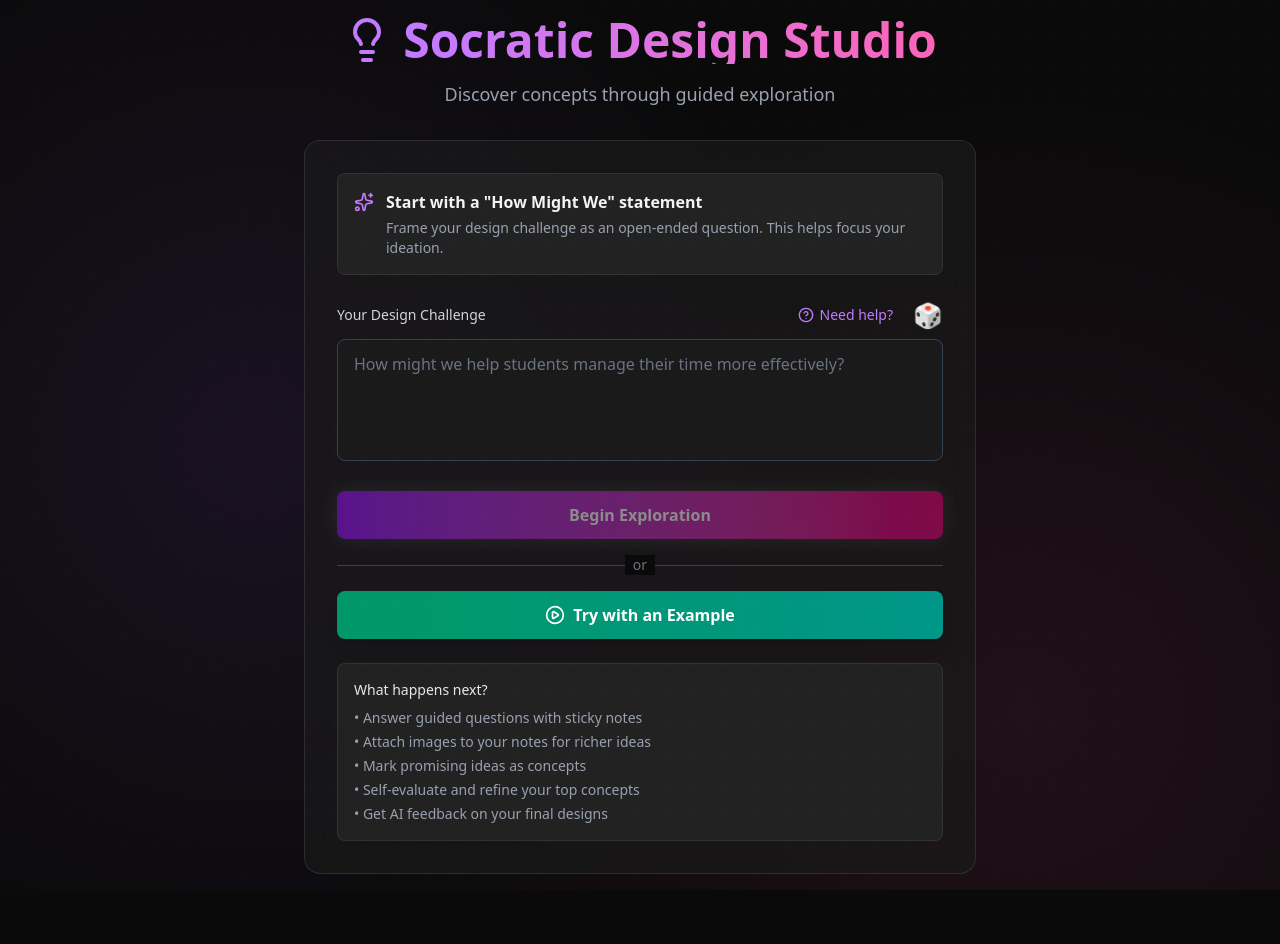
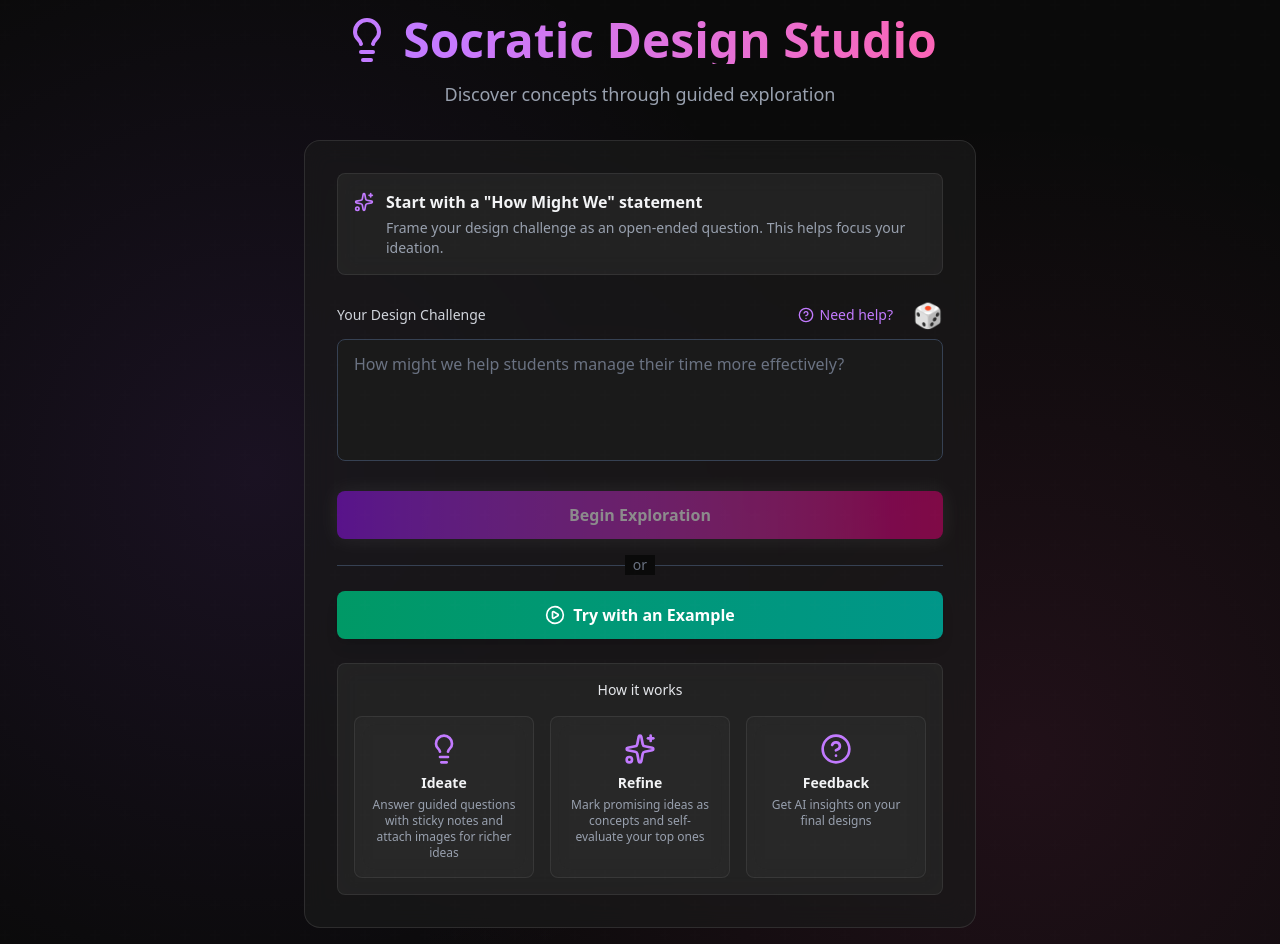
Before and after one commit to AnthonyMohun/volition, a Next.js app: page / in a window 1280 px wide. Before the commit the page ends 890 px from the top, so only its background shows below. Built offline with nearby package versions, Linux system fonts and the light colour scheme.

Commit message:
add how it works section

```diff
--- a/app/page.tsx
+++ b/app/page.tsx
@@ -142,16 +142,40 @@ export default function Home() {
           </form>
 
           <div className="mt-6 p-4 glass-light rounded-lg border border-gray-700/50">
-            <h3 className="font-medium text-gray-200 mb-2 text-sm">
-              What happens next?
+            <h3 className="font-medium text-gray-200 mb-4 text-sm text-center">
+              How it works
             </h3>
-            <ul className="text-sm text-gray-400 space-y-1">
-              <li>• Answer guided questions with sticky notes</li>
-              <li>• Attach images to your notes for richer ideas</li>
-              <li>• Mark promising ideas as concepts</li>
-              <li>• Self-evaluate and refine your top concepts</li>
-              <li>• Get AI feedback on your final designs</li>
-            </ul>
+            <div className="grid grid-cols-1 md:grid-cols-3 gap-4">
+              <div className="text-center p-4 glass-light rounded-lg border border-gray-700/30">
+                <Lightbulb className="w-8 h-8 text-purple-400 mx-auto mb-2" />
+                <h4 className="font-semibold text-gray-100 mb-1 text-sm">
+                  Ideate
+                </h4>
+                <p className="text-xs text-gray-400">
+                  Answer guided questions with sticky notes and attach images
+                  for richer ideas
+                </p>
+              </div>
+              <div className="text-center p-4 glass-light rounded-lg border border-gray-700/30">
+                <Sparkles className="w-8 h-8 text-purple-400 mx-auto mb-2" />
+                <h4 className="font-semibold text-gray-100 mb-1 text-sm">
+                  Refine
+                </h4>
+                <p className="text-xs text-gray-400">
+                  Mark promising ideas as concepts and self-evaluate your top
+                  ones
+                </p>
+              </div>
+              <div className="text-center p-4 glass-light rounded-lg border border-gray-700/30">
+                <HelpCircle className="w-8 h-8 text-purple-400 mx-auto mb-2" />
+                <h4 className="font-semibold text-gray-100 mb-1 text-sm">
+                  Feedback
+                </h4>
+                <p className="text-xs text-gray-400">
+                  Get AI insights on your final designs
+                </p>
+              </div>
+            </div>
           </div>
         </div>
       </div>
```
